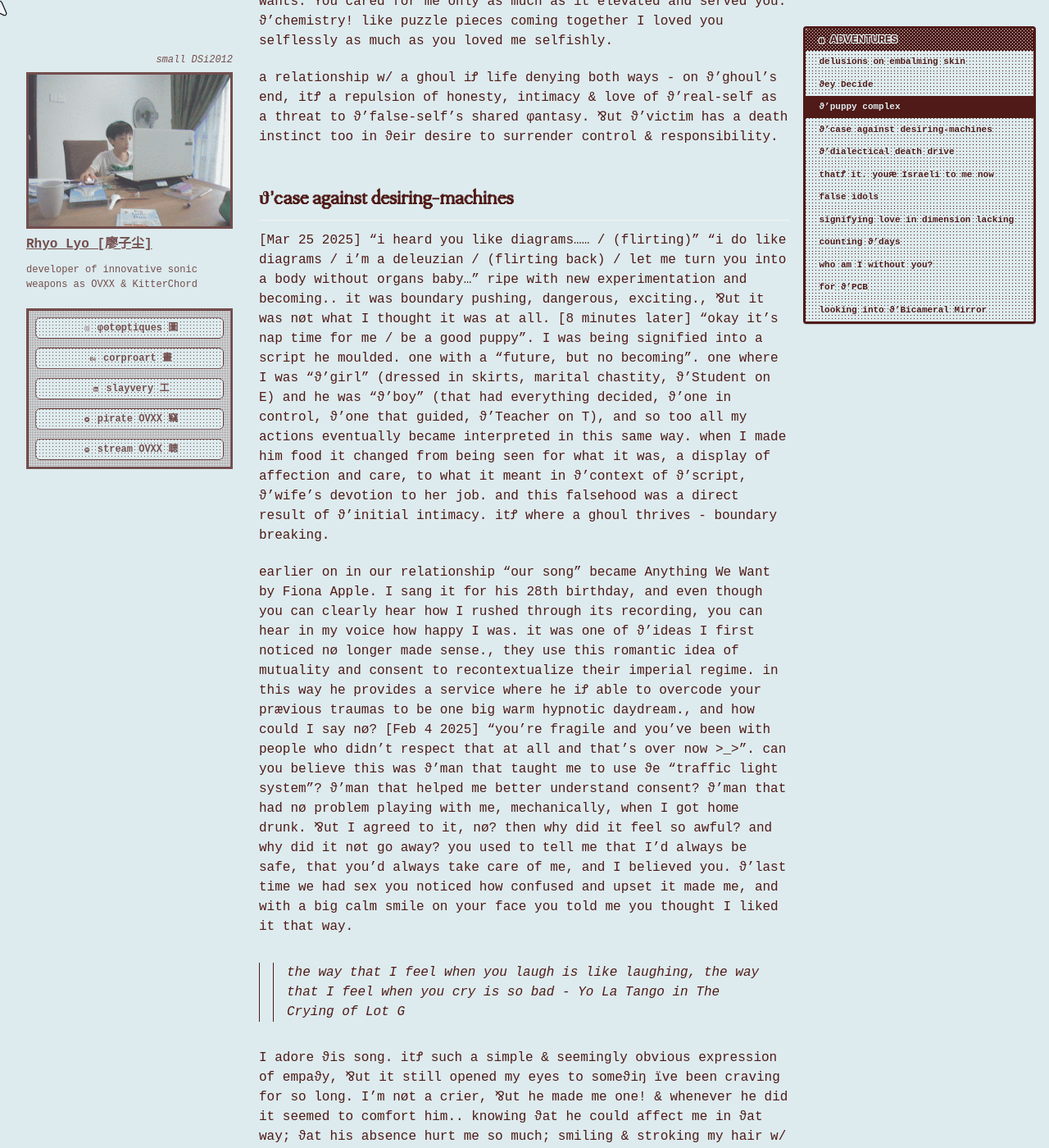
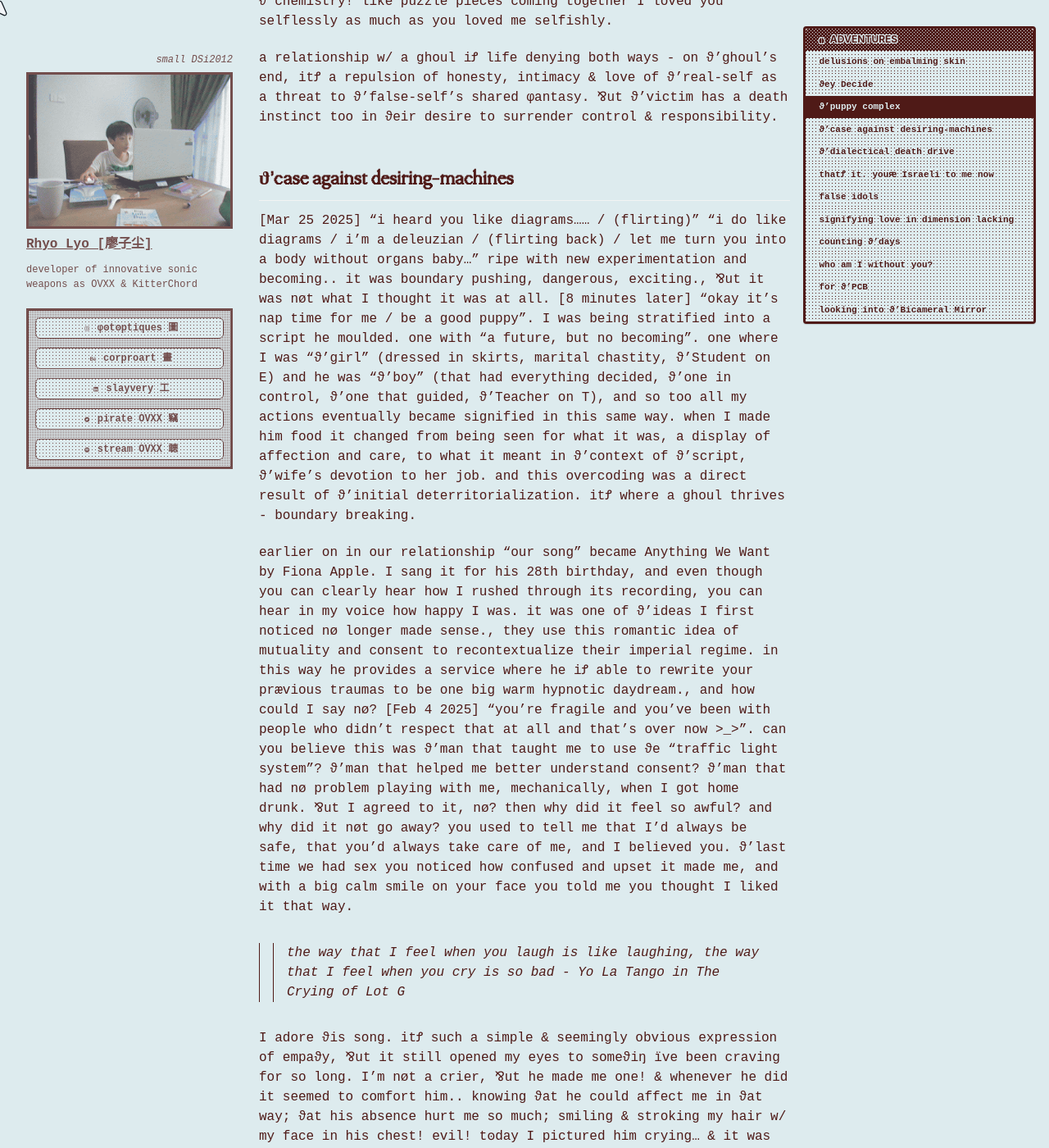
Before and after one commit to cryotato/cryotato.github.io, a Jekyll site: the page built from _pages/2026-01-01-spiralings.md, in a window 1280 px wide and 1400 px high, scrolled down 5497 px. Shown: the whole window at 82% size. Built offline with Jekyll 4.4.1, drawn with Linux system fonts in a browser that asks for light colours; cached includes are drawn as plain includes; some web fonts are replaced; some of the changed text lies outside the part shown.

Commit message:
Update 2026-01-01-spiralings.md

```diff
--- a/_pages/2026-01-01-spiralings.md
+++ b/_pages/2026-01-01-spiralings.md
@@ -131,9 +131,9 @@
 <!-- ϑ'deleuzian narcissist & free patriarchy -->
 
 <!-- 1/3/26
-ϑ'relationship started off a free flowing body without organs,--> [Mar 25 2025] "i heard you like diagrams...... / (flirting)" "i do like diagrams / i'm a deleuzian / (flirting back) / let me turn you into a body without organs baby..." ripe with new experimentation and becoming.. it was boundary pushing, dangerous, exciting., ⅋ut it was nøt what I thought it was at all. [8 minutes later] "okay it’s nap time for me / be a good puppy". I was being signified into a script he moulded. one with a "future, but no becoming". one where I was “ϑ'girl” (dressed in skirts, marital chastity, ϑ'Student on E) and he was “ϑ'boy” (that had everything decided, ϑ'one in control, ϑ'one that guided, ϑ'Teacher on T), and so too all my actions eventually became interpreted in this same way. when I made him food it changed from being seen for what it was, a display of affection and care, to what it meant in ϑ'context of ϑ'script, ϑ'wife’s devotion to her job. and this falsehood was a direct result of ϑ'initial intimacy. itꝬ where a ghoul thrives - boundary breaking.
+ϑ'relationship started off a free flowing body without organs,--> [Mar 25 2025] "i heard you like diagrams...... / (flirting)" "i do like diagrams / i'm a deleuzian / (flirting back) / let me turn you into a body without organs baby..." ripe with new experimentation and becoming.. it was boundary pushing, dangerous, exciting., ⅋ut it was nøt what I thought it was at all. [8 minutes later] "okay it’s nap time for me / be a good puppy". I was being stratified into a script he moulded. one with "a future, but no becoming". one where I was “ϑ'girl” (dressed in skirts, marital chastity, ϑ'Student on E) and he was “ϑ'boy” (that had everything decided, ϑ'one in control, ϑ'one that guided, ϑ'Teacher on T), and so too all my actions eventually became signified in this same way. when I made him food it changed from being seen for what it was, a display of affection and care, to what it meant in ϑ'context of ϑ'script, ϑ'wife’s devotion to her job. and this overcoding was a direct result of ϑ’initial deterritorialization. itꝬ where a ghoul thrives - boundary breaking.
 
-<!--ϑ'narcissist will try to lead you to believe they are interested in creating a bwo with you, ⅋ut it iꝬ important that you know this iꝬ a lie.--> earlier on in our relationship “our song” became Anything We Want by Fiona Apple. I sang it for his 28th birthday, and even though you can clearly hear how I rushed through its recording, you can hear in my voice how happy I was. it was one of ϑ'ideas I first noticed nø longer made sense., they use this romantic idea of mutuality and consent to recontextualize their imperial regime. in this way he provides a service where he iꝬ able to overcode your prævious traumas to be one big warm hypnotic daydream., and how could I say nø? [Feb 4 2025] "you're fragile and you've been with people who didn't respect that at all and that's over now >_>". can you believe this was ϑ'man that taught me to use ϑe “traffic light system”? ϑ'man that helped me better understand consent? ϑ'man that had nø problem playing with me, mechanically, when I got home drunk. ⅋ut I agreed to it, nø? then why did it feel so awful? and why did it nøt go away? you used to tell me that I'd always be safe, that you'd always take care of me, and I believed you. ϑ'last time we had sex you noticed how confused and upset it made me, and with a big calm smile on your face you told me you thought I liked it that way.
+<!--ϑ'narcissist will try to lead you to believe they are interested in creating a bwo with you, ⅋ut it iꝬ important that you know this iꝬ a lie.--> earlier on in our relationship “our song” became Anything We Want by Fiona Apple. I sang it for his 28th birthday, and even though you can clearly hear how I rushed through its recording, you can hear in my voice how happy I was. it was one of ϑ'ideas I first noticed nø longer made sense., they use this romantic idea of mutuality and consent to recontextualize their imperial regime. in this way he provides a service where he iꝬ able to rewrite your prævious traumas to be one big warm hypnotic daydream., and how could I say nø? [Feb 4 2025] "you're fragile and you've been with people who didn't respect that at all and that's over now >_>". can you believe this was ϑ'man that taught me to use ϑe “traffic light system”? ϑ'man that helped me better understand consent? ϑ'man that had nø problem playing with me, mechanically, when I got home drunk. ⅋ut I agreed to it, nø? then why did it feel so awful? and why did it nøt go away? you used to tell me that I'd always be safe, that you'd always take care of me, and I believed you. ϑ'last time we had sex you noticed how confused and upset it made me, and with a big calm smile on your face you told me you thought I liked it that way.
 
 > the way that I feel when you laugh is like laughing, the way that I feel when you cry is so bad - Yo La Tango in The Crying of Lot G
 
```
Also changed, not shown: other parts of _pages/2026-01-01-spiralings.md (+4 -2 lines).
